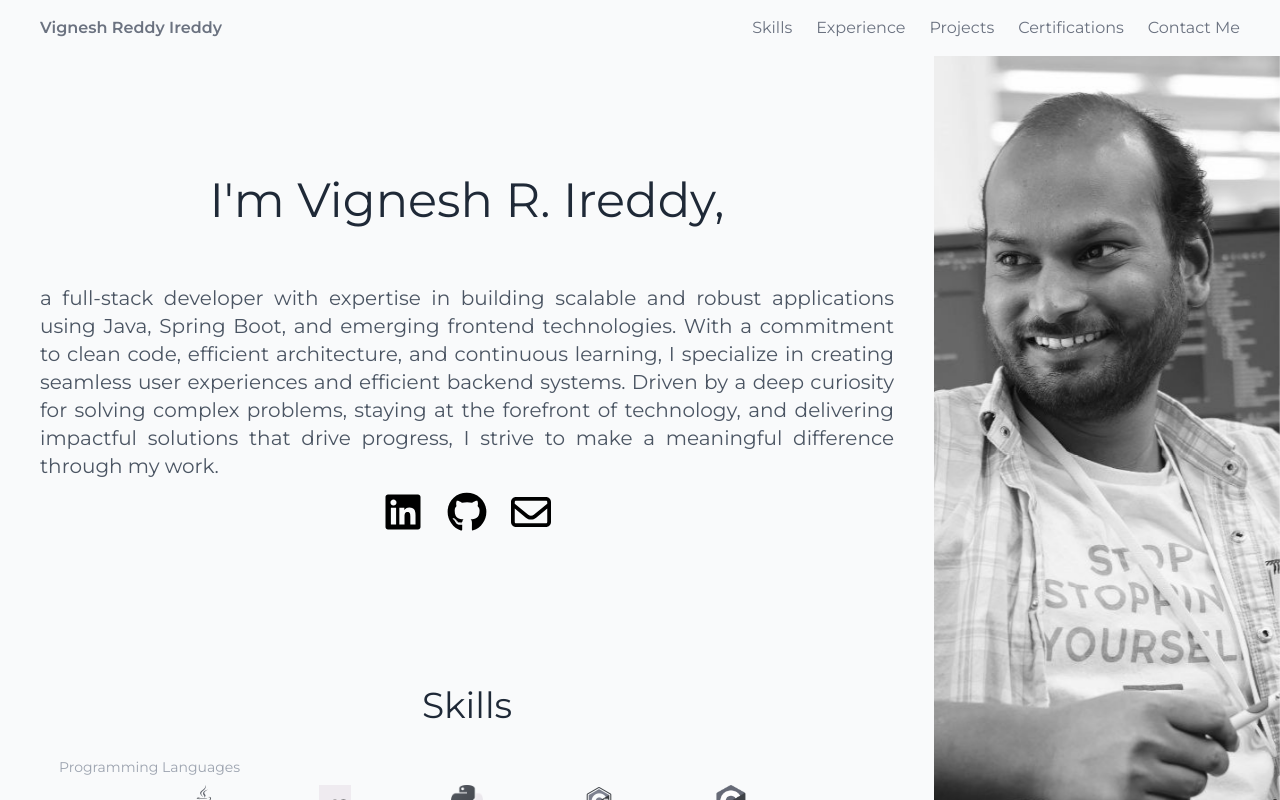
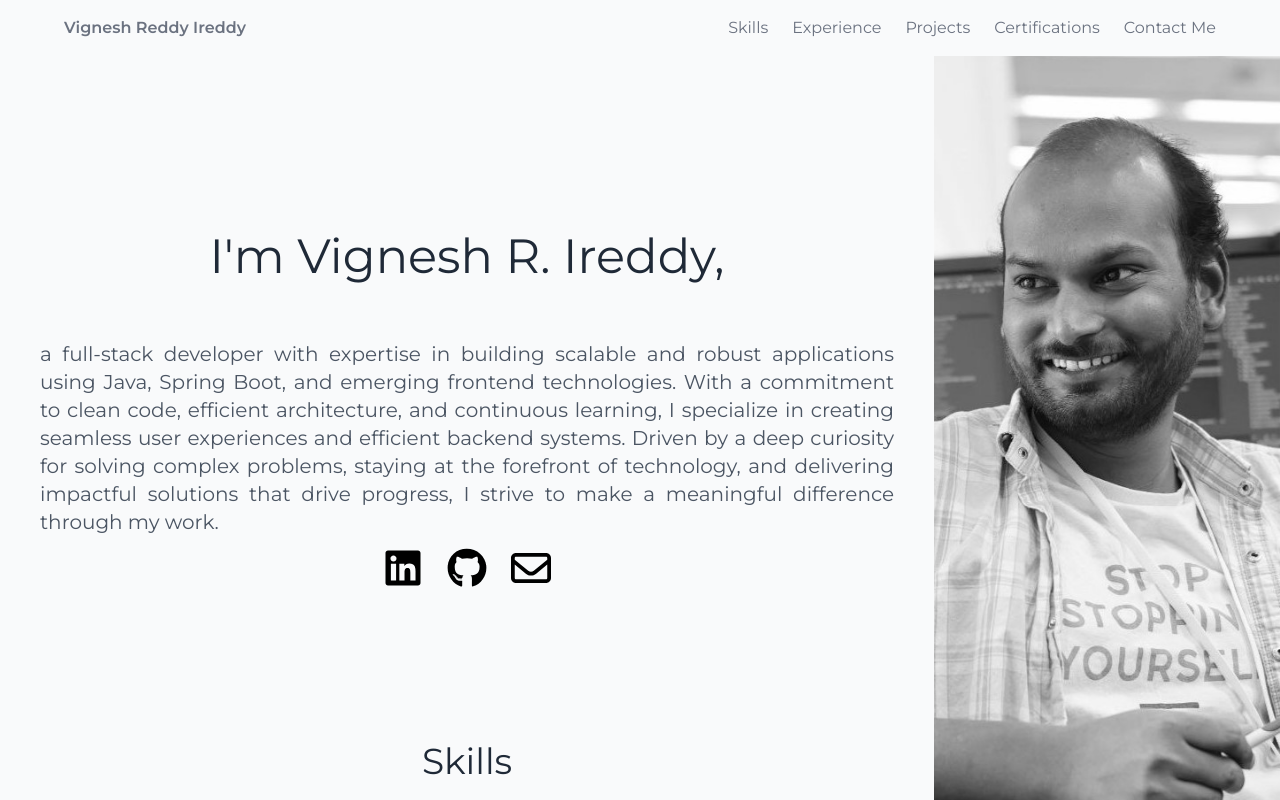
Before and after one commit to vignesh8ireddy/portfolio, a React (Vite) app: page / in a window 1280 px wide. Built offline with nearby package versions, Linux system fonts and the light colour scheme.

Commit message:
Update Styles

```diff
--- a/src/App.css
+++ b/src/App.css
@@ -5,20 +5,3 @@
 .no-scrollbar::-webkit-scrollbar {
   display: none; /* Chrome, Safari, and Opera */
 }
-
-nav {
-  transition: transform 0.3s ease-in-out; /* Smooth sliding effect */
-  position: fixed; /* Fix navbar at the top */
-  top: 0;
-  left: 0;
-  right: 0;
-  z-index: 50;
-}
-
-.translate-y-0 {
-  transform: translateY(0); /* Navbar visible */
-}
-
-.-translate-y-full {
-  transform: translateY(-100%); /* Navbar hidden */
-}
--- a/src/App.jsx
+++ b/src/App.jsx
@@ -9,18 +9,18 @@ import SkillsComponent from "./components/SkillsComponent";
 import ExperienceComponent from "./components/ExperienceComponent";
 import CertificationsComponent from "./components/CertificationsComponents";
 
-import Hero from "./assets/hero-image.png"; // Import the hero image
+import Hero from "./assets/vignesh.jpg"; // Import the hero image
 
 function App() {
   return (
-    <div className="h-screen flex flex-col overflow-hidden">
+    <div className="bg-gray-50 h-screen flex flex-col overflow-hidden pb-10">
       {/* Navbar Component */}
-
+      <NavbarComponent />
 
       <div className="flex h-full">
         {/* Scrollable Left Content Area */}
         <div className="bg-gray-50 overflow-y-auto no-scrollbar">
-        <NavbarComponent />
+
           <AboutComponent />
           <SkillsComponent />
           <ExperienceComponent />
@@ -31,7 +31,7 @@ function App() {
         </div>
 
         {/* Fixed Right Image Section */}
-        <div className="lg:w-1/3 md:w-1/3 h-screen bg-gray-200">
+        <div className="lg:w-1/3 md:w-1/3 h-screen bg-gray-50">
           <div
             className="h-full bg-cover bg-center"
             style={{ backgroundImage: `url(${Hero})` }}
--- a/src/components/NavbarComponent.jsx
+++ b/src/components/NavbarComponent.jsx
@@ -1,35 +1,10 @@
-import React, { useState, useEffect } from 'react';
+import React, { useState } from 'react';
 
 const NavbarComponent = () => {
   const [isOpen, setIsOpen] = useState(false);
-  const [isVisible, setIsVisible] = useState(true);
-  const [lastScrollY, setLastScrollY] = useState(0);
-
-  useEffect(() => {
-    const handleScroll = () => {
-      const currentScrollY = window.pageYOffset || document.documentElement.scrollTop; // for better compatibility
-      if (currentScrollY > lastScrollY) {
-        // Scrolling down
-        setIsVisible(false);
-      } else {
-        // Scrolling up
-        setIsVisible(true);
-      }
-      setLastScrollY(currentScrollY);
-    };
-
-    window.addEventListener('scroll', handleScroll);
-    return () => {
-      window.removeEventListener('scroll', handleScroll);
-    };
-  }, [lastScrollY]);
 
   return (
-    <nav
-      className={`bg-gray-50 text-gray-500 px-5 md:px-16 lg:px-10 font-title transition-transform duration-300 ${
-        isVisible ? 'translate-y-0' : '-translate-y-full'
-      }`}
-    >
+    <nav className="bg-gray-50 text-gray-500 px-5 md:px-16 lg: px-10 top-0 z-50 font-title sticky">
       <div className="container py-4 flex justify-between items-center">
         {/* Logo Section */}
         <div className="text-sm md:text-base font-semibold">
```
Also changed, not shown: src/assets/hero-image.png (deleted), src/assets/vignesh.jpg (added).
